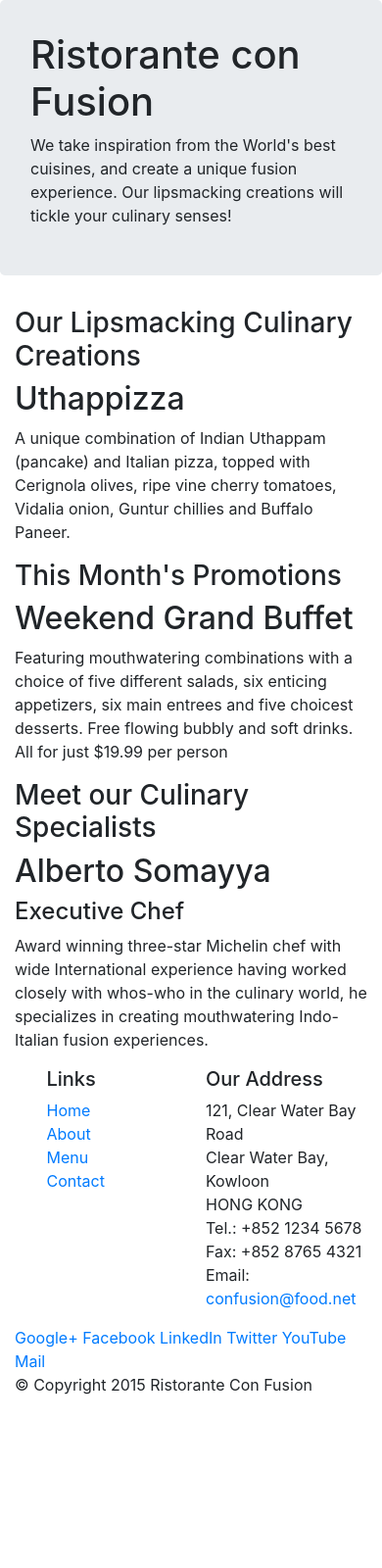
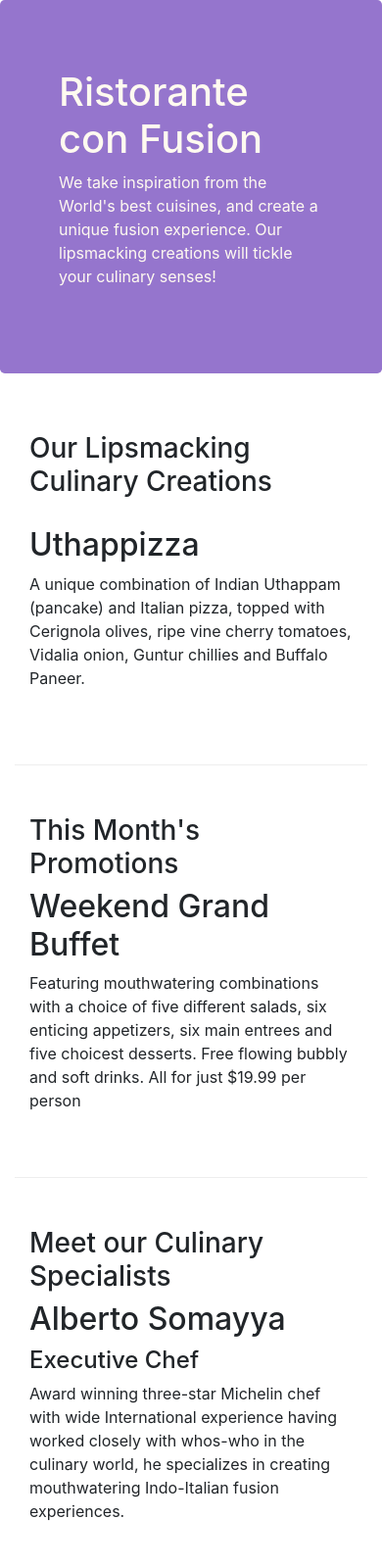
Before and after one commit to Neo-sunny/Bootstrap4, a website: page index.html in a window 390 px wide. Shown: the top 1600 px of the page at 98% size. Before the commit the page ends 1441 px from the top, so only its background shows below. Drawn offline with nearby package versions, Linux system fonts and the light colour scheme.

Commit message:
using responsive bootstrap grid system

```diff
--- /dev/null
+++ b/css/styles.css
@@ -0,0 +1,26 @@
+.row-header{
+    margin: 0px auto;
+    padding: 0px auto;
+}
+.row-content{
+    margin: 0px auto;
+    padding: 50px 0px 50px 0px ;
+    border-bottom: 1px ridge;
+    min-height: 400px;
+}
+.footer{
+    background-color: #D1C4E9;
+    margin: 0px auto;
+    padding: 50px 0px 50px 0px ;
+}
+.jumbotron{
+    padding: 70px 30px 70px 30px;
+    margin: 0px auto;
+    background-color: #9575CD;
+    color: floralwhite;
+}
+.address{
+    font-size: 80%;
+    margin: 0px ;
+    color: #0f0f0f;
+}
--- a/index.html
+++ b/index.html
@@ -12,6 +12,7 @@
 
     <!-- Bootstrap CSS -->
     <link rel="stylesheet" href="node_modules/bootstrap/dist/css/bootstrap.min.css">
+    <link rel="stylesheet" href="css/styles.css">
     <title>Ristorante Con Fusion</title>
 </head>
 
@@ -19,7 +20,7 @@
 
     <header class="jumbotron">
         <div class="container">
-            <div  class="row">
+            <div  class="row row-header">
                 <div class="col-12 col-sm-8 ">
                     <h1>Ristorante con Fusion</h1>
                     <p>We take inspiration from the World's best cuisines, and create a unique fusion experience. Our lipsmacking creations will tickle your culinary senses!</p>
@@ -31,7 +32,7 @@
     </header>
 
     <div class="container">
-        <div class="row">
+        <div class="row row-content align-items-center">
             <div class="col-sm-4  col-md-3 flex-last">
                 <h3>Our Lipsmacking Culinary Creations</h3>
             </div>
@@ -42,7 +43,7 @@
         </div>
 
 
-        <div class="row">
+        <div class="row row-content align-items-center">
             <div class="col-sm-4 col-md-3">
                 <h3>This Month's Promotions</h3>
             </div>
@@ -52,7 +53,7 @@
             </div>
         </div>
 
-        <div class="row">
+        <div class="row row-content align-items-center">
             <div class="col-sm-4 col-md-3 flex-last">
                 <h3>Meet our Culinary Specialists</h3>
             </div>
@@ -64,7 +65,7 @@
         </div>
     </div>
 
-    <footer>
+    <footer class="footer">
         <div class="container">
             <div class="row">
                 <div class="col-5 offset-1 col-sm-2">
@@ -87,8 +88,8 @@
 		              Email: <a href="mailto:confusion@food.net">confusion@food.net</a>
 		           </address>
                 </div>
-                <div class="col col-sm-4">
-                    <div>
+                <div class="col col-sm-4 align-self-center">
+                    <div style="text-align: center">
                         <a href="http://google.com/+">Google+</a>
                         <a href="http://www.facebook.com/profile.php?id=">Facebook</a>
                         <a href="http://www.linkedin.com/in/">LinkedIn</a>
@@ -98,7 +99,7 @@
                     </div>
                 </div>
            </div>
-           <div class="row">
+           <div class="row justify-content-center">
                 <div class="col-auto">
                     <p>© Copyright 2015 Ristorante Con Fusion</p>
                 </div>
```
